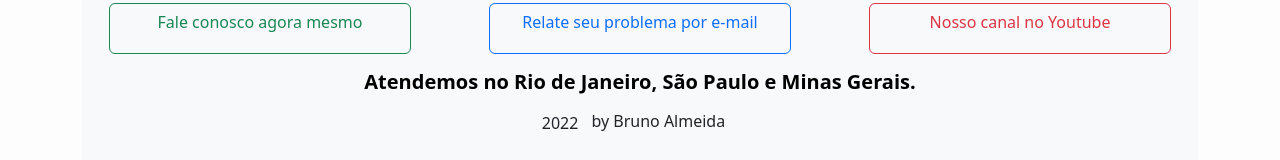
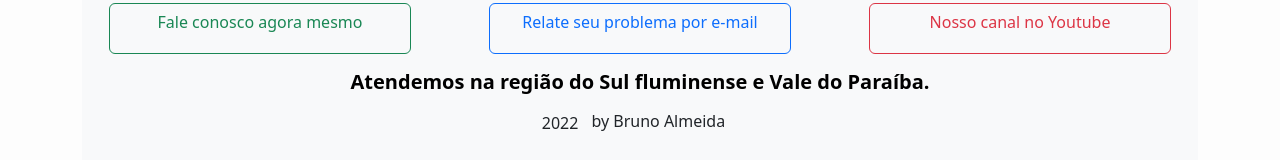
Before and after one commit to topgeradores/frontend, a React (Vite) app: page / in a window 1280 px wide. Shown: the part 719-879 px from the top of the page. Built offline with nearby package versions, Linux system fonts and the light colour scheme; no server answers; the database is empty; some icons are missing.

Commit message:
update footer message

```diff
--- a/src/routes/Footer.jsx
+++ b/src/routes/Footer.jsx
@@ -40,7 +40,7 @@ export const Footer = () => {
             <div className="row">
                 <Subtitle
                     color="black"
-                    text="Atendemos no Rio de Janeiro, São Paulo e Minas Gerais."
+                    text="Atendemos na região do Sul fluminense e Vale do Paraíba."
                 />
             </div>
             <div className="row">
```
